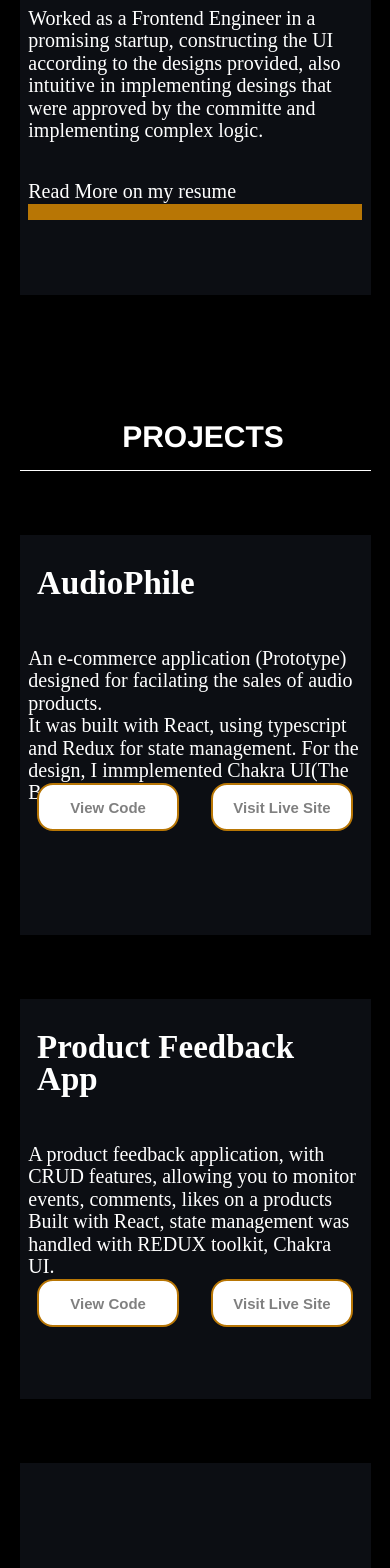
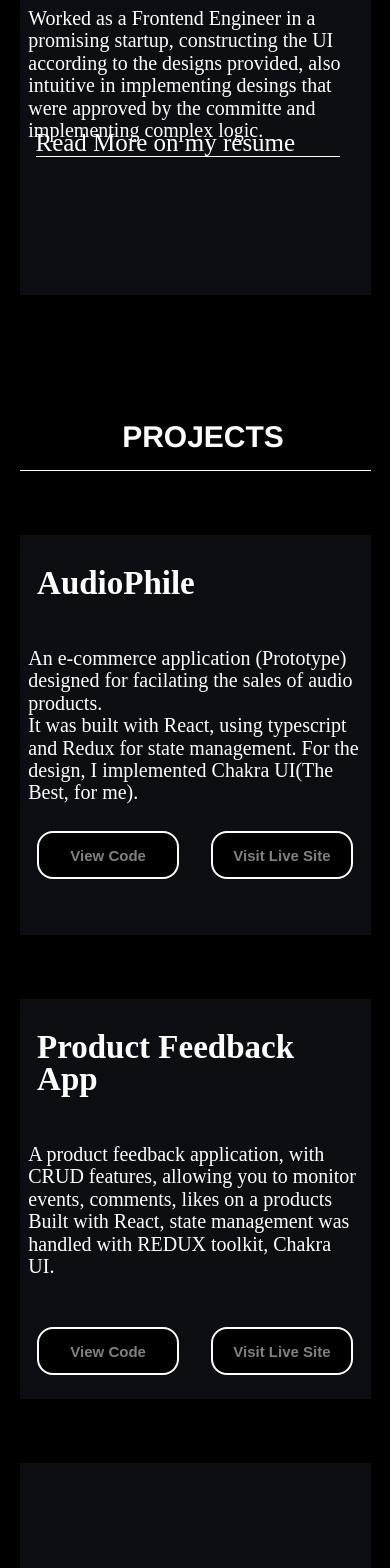
Before and after one commit to naziiriah/Portfolio-Web, a React (Create React App) app: page / in a window 390 px wide. Shown: the part 1260-2828 px from the top of the page. Built offline with nearby package versions, Linux system fonts and the light colour scheme.

Commit message:
Portflio complete

```diff
--- a/src/styles/index.css
+++ b/src/styles/index.css
@@ -176,15 +176,14 @@
   color: #fff;
   font-size: 25px;
   text-decoration: none;
-  border-bottom: solid #b87605 1rem;
+  border-bottom: solid #fff 1px;
+  cursor: pointer;
 }
 
 .project__work_info__resume:hover {
-  padding-bottom: -1rem;
-  cursor: pointer;
-  margin-bottom: 0rem;
-  line-height: 0rem;
-  border-bottom: solid #b87605 1rem;
+  border-bottom: solid #000 .8rem;
+  -webkit-transition: .5s ease-in-out;
+  transition: .5s ease-in-out;
 }
 
 .project__projects_info {
@@ -210,20 +209,46 @@
 .project__work_view_btn {
   height: 3rem;
   width: 45%;
-  background-color: #fff;
+  background-color: #000;
   text-transform: capitalize;
   color: gray;
   font-weight: 600;
   font-size: 15px;
   border-radius: 16px;
-  border: 2px solid #b87605;
+  border: 2px solid #fff;
   cursor: pointer;
 }
 
 .project__work_view_btn:hover {
-  border: 2px solid #FFF;
-  background-color: #b87605;
+  border: 2px solid gray;
+  background-color: #fff;
   color: #0C0E13;
+  -webkit-transition: 1s ease-in-out;
+  transition: 1s ease-in-out;
+}
+
+.project__work_view_read {
+  height: 3rem;
+  width: 100%;
+  background-color: #000;
+  text-transform: capitalize;
+  color: gray;
+  position: relative;
+  font-weight: 600;
+  font-size: 15px;
+  border-radius: 16px;
+  border: 2px solid #fff;
+  cursor: pointer;
+  top: 0rem;
+  margin: auto;
+}
+
+.project__work_view_read:hover {
+  border: 2px solid gray;
+  background-color: #fff;
+  color: #0C0E13;
+  -webkit-transition: 1s ease-in-out;
+  transition: 1s ease-in-out;
 }
 
 .projects__projects {
@@ -233,12 +258,14 @@
 }
 
 .projects__grid {
-  display: -webkit-box;
-  display: -ms-flexbox;
-  display: flex;
-  -webkit-box-pack: justify;
-      -ms-flex-pack: justify;
-          justify-content: space-between;
+  display: -ms-grid;
+  display: grid;
+  width: 100%;
+  margin: auto;
+  -webkit-column-gap: 3%;
+          column-gap: 3%;
+  -ms-grid-columns: 30% 30% 30%;
+      grid-template-columns: 30% 30% 30%;
 }
 
 .projects__blogs {
@@ -296,7 +323,7 @@
     border: .5rem solid #b87605;
   }
   .projects {
-    height: 300rem;
+    min-height: 270rem;
     width: 100%;
     background-color: #000;
   }
@@ -329,10 +356,15 @@
     margin: 1rem auto;
   }
   .project__work_info__resume {
-    width: 95%;
+    width: 19rem;
     line-height: 1rem;
-    margin: 4rem auto;
-    font-size: 20px;
+    margin: 1rem;
+    height: 1.3rem;
+    color: #fff;
+    font-size: 25px;
+    text-decoration: none;
+    border-bottom: solid #fff 1px;
+    cursor: pointer;
   }
   .projects__projects {
     width: 90%;
@@ -343,12 +375,42 @@
   .projects__grid {
     display: block;
   }
+  .project__work_view {
+    display: -webkit-box;
+    display: -ms-flexbox;
+    display: flex;
+    -webkit-box-pack: justify;
+        -ms-flex-pack: justify;
+            justify-content: space-between;
+    width: 90%;
+    height: 4rem;
+    margin: 4.5rem auto;
+  }
+  .project__work_view_btn {
+    height: 3rem;
+    width: 45%;
+    background-color: #000;
+    text-transform: capitalize;
+    color: gray;
+    font-weight: 600;
+    font-size: 15px;
+    border-radius: 16px;
+    border: 2px solid #fff;
+    cursor: pointer;
+  }
+  .project__work_view_btn:hover {
+    border: 2px solid gray;
+    background-color: #fff;
+    color: #0C0E13;
+    -webkit-transition: 1s ease-in-out;
+    transition: 1s ease-in-out;
+  }
 }
 
 @media (max-width: 950px) and (min-width: 651px) {
   .main {
     width: 100%;
-    height: 60rem;
+    min-height: 50rem;
   }
   .main__head {
     width: 100%;
@@ -371,7 +433,7 @@
     font-weight: 400;
   }
   .main__head_introduction {
-    width: 90%;
+    width: 80%;
     line-height: 2.1rem;
     text-align: center;
     margin: auto;
@@ -394,8 +456,11 @@
     border: .5rem solid #b87605;
   }
   .projects {
-    height: 200rem;
+    min-height: 270rem;
     width: 100%;
+  }
+  .project__work_info__company {
+    margin: 3rem 1rem;
   }
   .projects__work {
     width: 90%;
@@ -426,10 +491,15 @@
     margin: 1rem auto;
   }
   .project__work_info__resume {
-    width: 95%;
+    width: 18rem;
     line-height: 1rem;
-    margin: 4rem auto;
-    font-size: 20px;
+    margin: 1rem;
+    height: 1.3rem;
+    color: #fff;
+    font-size: 25px;
+    text-decoration: none;
+    border-bottom: solid #fff 1px;
+    cursor: pointer;
   }
   .projects__projects {
     width: 90%;
@@ -440,5 +510,31 @@
   .projects__grid {
     display: block;
   }
+  .project__work_view {
+    width: 90%;
+    margin: auto;
+  }
+}
+
+@media (max-width: 1151px) and (min-width: 951px) {
+  .projects {
+    min-height: 180rem;
+  }
+  .projects__projects {
+    width: 90%;
+    height: 40rem;
+    margin: auto;
+    height: 70rem;
+  }
+  .projects__grid {
+    display: -ms-grid;
+    display: grid;
+    width: 100%;
+    margin: auto;
+    -webkit-column-gap: 5%;
+            column-gap: 5%;
+    -ms-grid-columns: 45% 45%;
+        grid-template-columns: 45% 45%;
+  }
 }
 /*# sourceMappingURL=index.css.map */
--- a/src/styles/index.scss
+++ b/src/styles/index.scss
@@ -164,16 +164,14 @@ border: .5rem solid #b87605;
     color:#fff;
     font-size: 25px;
     text-decoration: none;
-    border-bottom: solid #b87605 1rem;
-
+    border-bottom:solid #fff 1px;
+    cursor: pointer;
 }
 .project__work_info__resume:hover{
-    padding-bottom: -1rem;
-    cursor: pointer;
-    margin-bottom: 0rem;
-    line-height: 0rem;
-    border-bottom: solid #b87605 1rem;
+    border-bottom: solid #000 .8rem;
+    transition: .5s ease-in-out;
 }
+
 .project__projects_info{
     height:30rem;
     width:20rem;
@@ -192,30 +190,53 @@ border: .5rem solid #b87605;
 .project__work_view_btn{
     height:3rem;
     width:45%;
-    background-color: #fff;
+    background-color: #000;
     text-transform: capitalize;
     color:gray;
     font-weight: 600;
     font-size: 15px;
     border-radius: 16px;
-    border:2px solid #b87605;
+    border:2px solid #fff;
     cursor: pointer;
 }
 .project__work_view_btn:hover{
-    border:2px solid #FFF;
-    background-color: #b87605;
+    border:2px solid gray;
+    background-color: #fff;
     color:#0C0E13;
-
+    transition: 1s ease-in-out;
+}
+.project__work_view_read{
+    height:3rem;
+    width:100%;
+    background-color: #000;
+    text-transform: capitalize;
+    color:gray;
+    position: relative;
+    font-weight: 600;
+    font-size: 15px;
+    border-radius: 16px;
+    border:2px solid #fff;
+    cursor: pointer;
+    top:0rem;
+    margin:auto;
+}
+.project__work_view_read:hover{
+    border:2px solid gray;
+    background-color: #fff;
+    color:#0C0E13;
+    transition: 1s ease-in-out;
 }
 
 .projects__projects{
     @include DesktopSectionDisplay();
 }
 .projects__grid{
-    display: flex;
-    justify-content: space-between;
+    display: grid;
+    width:100%;
+    margin:auto;
+    column-gap: 3%;
+    grid-template-columns: 30% 30% 30% ;
 }
-
 .projects__blogs{
     @include DesktopSectionDisplay();
 
@@ -272,7 +293,7 @@ border: .5rem solid #b87605;
         border: .5rem solid #b87605;
     }
     .projects{
-        height: 300rem;
+        min-height: 270rem;
         width: 100%;
         background-color: #000;
     }
@@ -304,10 +325,15 @@ border: .5rem solid #b87605;
         margin: 1rem auto;
     }
     .project__work_info__resume{
-        width:95%;
+        width:19rem;
         line-height: 1rem;
-        margin: 4rem auto;
-        font-size: 20px;
+        margin: 1rem;
+        height:1.3rem;
+        color:#fff;
+        font-size: 25px;
+        text-decoration: none;
+        border-bottom:solid #fff 1px;
+        cursor: pointer;
     }
     .projects__projects{
         @include MobileSectionDisplay();
@@ -318,12 +344,40 @@ border: .5rem solid #b87605;
         display: block;
 
     }
+    .project__work_view{
+        display: flex;
+        justify-content: space-between;
+        width: 90%;
+        height:4rem;
+        margin:4.5rem auto;
+    }
+    .project__work_view_btn{
+        height:3rem;
+        width:45%;
+        background-color: #000;
+        text-transform: capitalize;
+        color:gray;
+        font-weight: 600;
+        font-size: 15px;
+        border-radius: 16px;
+
+        border:2px solid #fff;
+        cursor: pointer;
+    }
+    .project__work_view_btn:hover{
+        border:2px solid gray;
+        background-color: #fff;
+        color:#0C0E13;
+        transition: 1s ease-in-out;
+
+    }
+
 }
 // md-breakpoint;
 @media (max-width:950px) and (min-width:651px ){
     .main{
     width:100%;
-    height:60rem;
+    min-height:50rem;
     }
     .main__head{
         width: 100%;
@@ -348,7 +402,7 @@ border: .5rem solid #b87605;
         font-weight: 400;
     }
     .main__head_introduction{
-        width: 90%;
+        width: 80%;
         line-height: 2.1rem;
         text-align: center;
         margin: auto;
@@ -369,9 +423,12 @@ border: .5rem solid #b87605;
         border: .5rem solid #b87605;
     }
     .projects{
-        height: 200rem;
+        min-height: 270rem;
         width: 100%;
 
+    }
+    .project__work_info__company{
+        margin: 3rem 1rem;
     }
     .projects__work{
         @include MobileSectionDisplay();
@@ -401,10 +458,15 @@ border: .5rem solid #b87605;
         margin: 1rem auto;
     }
     .project__work_info__resume{
-        width:95%;
+        width:18rem;
         line-height: 1rem;
-        margin: 4rem auto;
-        font-size: 20px;
+        margin: 1rem;
+        height:1.3rem;
+        color:#fff;
+        font-size: 25px;
+        text-decoration: none;
+        border-bottom:solid #fff 1px;
+        cursor: pointer;
     }
     .projects__projects{
         @include MobileSectionDisplay();
@@ -415,4 +477,26 @@ border: .5rem solid #b87605;
         display: block;
 
     }
+    .project__work_view{
+        width:90%;
+        margin:auto;
+    }
 }
+
+@media (max-width:1151px) and (min-width:951px ){
+    .projects{
+        min-height: 180rem;
+    }
+    .projects__projects{
+        @include MobileSectionDisplay();
+        height: 70rem;
+
+    }
+    .projects__grid{
+        display: grid;
+        width:100%;
+        margin:auto;
+        column-gap: 5%;
+        grid-template-columns: 45% 45% ;
+    }
+}
```
Also changed, not shown: src/Index.page.js (+7 -11 lines), 1 other file (tests, documents, lock files or other folders).
